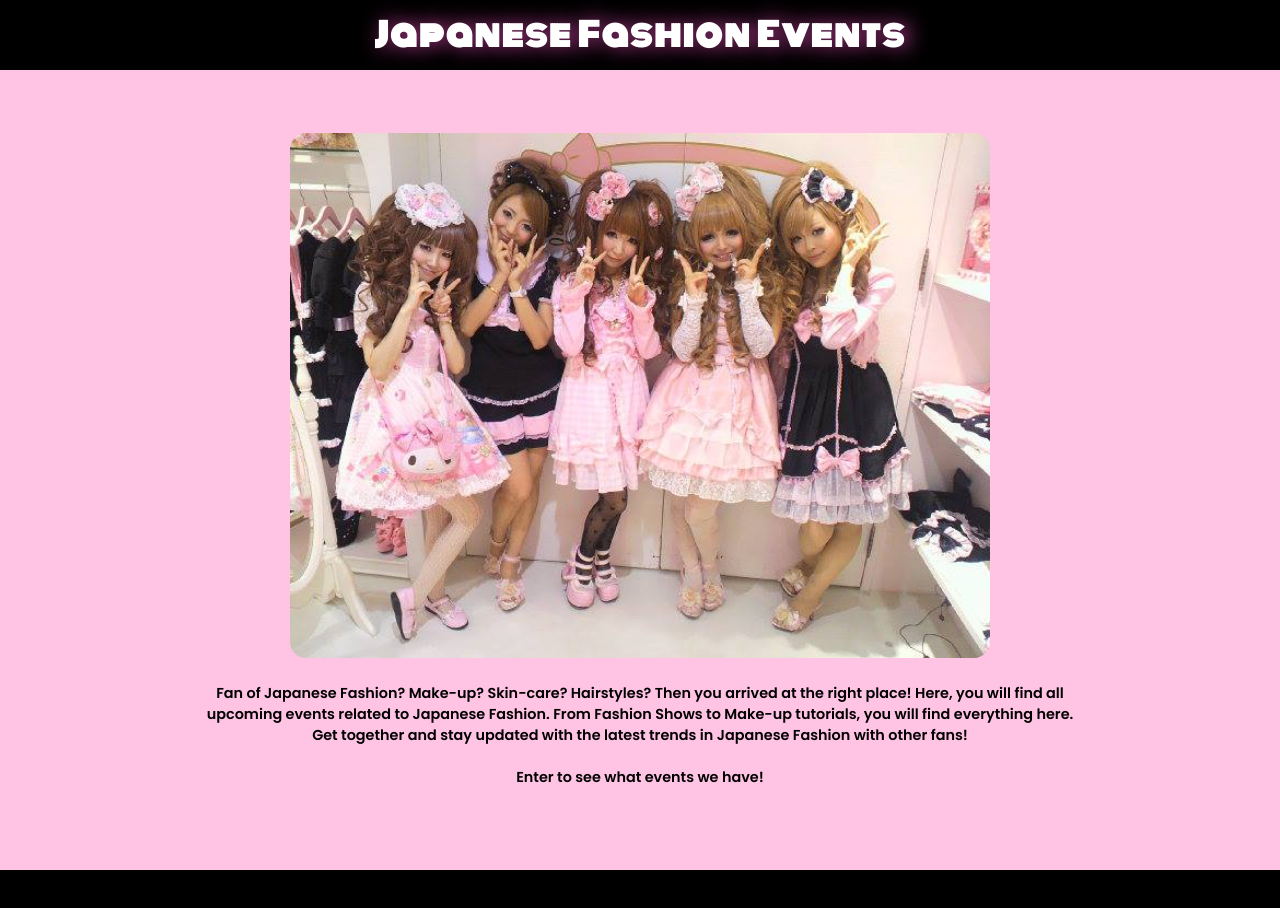
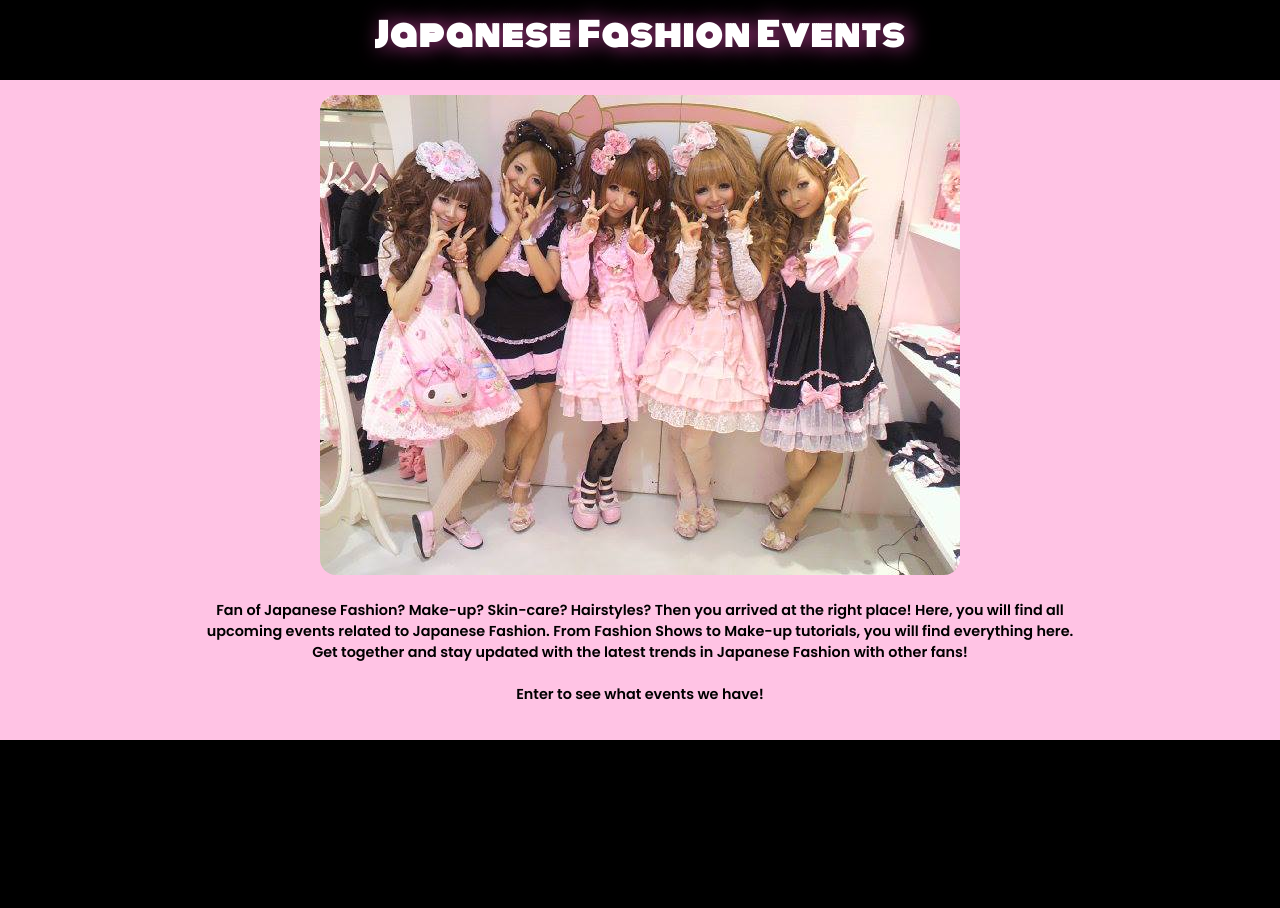
Before and after one commit to EvaJaMee/React_Advanced_Assignment, a React (Vite) app: page / in a window 1280 px wide. After the commit the page ends 800 px from the top, so only its background shows below. Built offline with nearby package versions, Linux system fonts and the light colour scheme.

Commit message:
Fix responsiveness, scrollbar, img aspect ratios

```diff
--- a/src/styles/main.css
+++ b/src/styles/main.css
@@ -83,8 +83,8 @@
   flex-direction: column;
   align-items: center;
   justify-content: center;
-  width: 100vw;
-  height: 100vh;
+  width: 100%;
+  height: 100%;
   background-color: rgb(255, 195, 228);
 }
 
@@ -92,17 +92,19 @@
   margin: 0 auto;
   padding: 10px;
   width: 90%;
+  height: auto;
   max-width: 800px;
   background-color: transparent;
   display: flex;
   flex-direction: column;
   align-items: center;
   justify-content: center;
+  box-sizing: border-box;
 }
 
 .home-page-container .homepage-article img {
-  width: 100%;
-  height: 100%;
+  max-width: 100%;
+  height: auto;
   border-radius: 1rem;
 }
 
@@ -119,6 +121,8 @@
 @media screen and (min-width: 401px) {
   .home-page-container .homepage-article {
     margin-top: 5px;
+    width: 95%;
+    background-color: transparent;
   }
   .home-page-container .homepage-article p {
     font-size: 0.9rem;
@@ -128,6 +132,7 @@
 @media screen and (min-width: 801px) {
   .home-page-container .homepage-article {
     margin-top: 5px;
+    width: 95%;
     background-color: transparent;
   }
   .home-page-container .homepage-article p {
@@ -153,7 +158,7 @@
 
 .root-header {
   width: 100%;
-  height: 60px;
+  height: 60%;
   margin-bottom: 10px;
   padding: 10px;
   text-align: center;
@@ -413,6 +418,7 @@
   width: 250px;
   height: 250px;
   border-radius: 1rem;
+  object-fit: cover;
 }
 
 .event-page-container .description {
```
